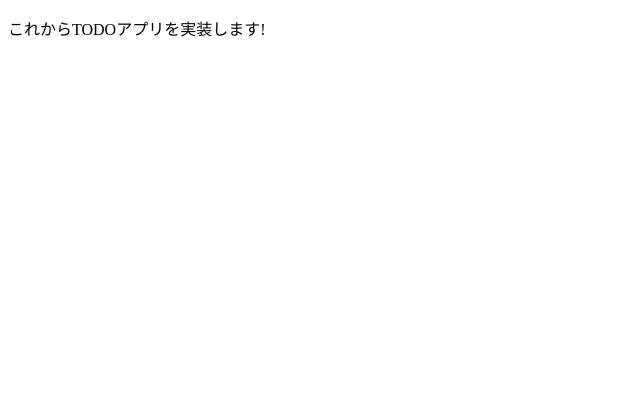
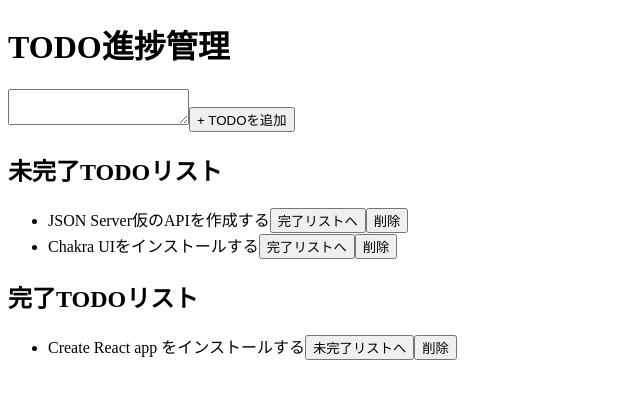
Before and after one commit to takatoshiinaoka/react-todo-app, a React (Create React App) app: page / in a window 1280 px wide. Shown: the top 398 px of the page, without its empty margins (0-640 px from the left). Built offline with nearby package versions, Linux system fonts and the light colour scheme; data requests are answered from the project's data file.

Commit message:
[add] view todoList

```diff
--- /dev/null
+++ b/db.json
@@ -0,0 +1,19 @@
+{
+    "todos":[
+        {
+            "id": 1,
+            "content": "Create React app をインストールする",
+            "done":true
+        },
+        {
+            "id": 2,
+            "content": "JSON Server仮のAPIを作成する",
+            "done":false
+        },
+        {
+            "id": 3,
+            "content": "Chakra UIをインストールする",
+            "done":false
+        }
+    ]
+}
--- a/package.json
+++ b/package.json
@@ -6,9 +6,11 @@
     "@testing-library/jest-dom": "^5.16.4",
     "@testing-library/react": "^13.3.0",
     "@testing-library/user-event": "^13.5.0",
+    "axios": "^0.27.2",
     "react": "^18.2.0",
     "react-dom": "^18.2.0",
     "react-scripts": "5.0.1",
+    "ulid": "^2.3.0",
     "web-vitals": "^2.1.4"
   },
   "scripts": {
@@ -34,5 +36,8 @@
       "last 1 firefox version",
       "last 1 safari version"
     ]
+  },
+  "devDependencies": {
+    "json-server": "^0.17.0"
   }
 }
--- a/src/App.js
+++ /dev/null
@@ -1,7 +0,0 @@
-function App() {
-  return (
-    <p>これからTODOアプリを実装します!</p>
-  )
-}
-
-export default App
--- /dev/null
+++ b/src/apis/todos.js
@@ -0,0 +1,2 @@
+// "./apis" <= モックサーバーと通信するファイルを格納するディレクトリ
+// "todos.js" <= サーバーとの通信用ファイル
--- /dev/null
+++ b/src/components/App.js
@@ -0,0 +1,58 @@
+import React, { useState, useEffect } from "react"
+import axios from "axios" // モックサーバーとの通信のため axios を import
+
+const todoDataUrl = "http://localhost:3100/todos"
+
+function App() {
+  const [todoList, setTodoList] = useState([])
+
+  useEffect(() => {
+    const fetchData = async () => {
+      const response = await axios.get(todoDataUrl)
+      setTodoList(response.data)
+    }
+    fetchData();
+  }, [])
+
+  console.log("TODOリスト：", todoList)
+
+  const inCompletedList = todoList.filter((todo) => !todo.done)
+  console.log("未完了TODOリスト：",inCompletedList)
+
+  const completedList = todoList.filter((todo) => todo.done)
+  console.log("完了TODOリスト：",completedList)
+
+  return (
+    <>
+      <h1>TODO進捗管理</h1>
+      <textarea />
+      <button>+ TODOを追加</button>
+      <h2>未完了TODOリスト</h2>
+      <ul>
+        {inCompletedList.map((todo) => (
+          <li key={todo.id}>
+            {todo.content}
+            <button>
+              {todo.done ? "未完了リストへ" : "完了リストへ"}
+            </button>
+            <button>削除</button>
+          </li>
+        ))}
+      </ul>
+      <h2>完了TODOリスト</h2>
+      <ul>
+        {completedList.map((todo) => (
+          <li key={todo.id}>
+            {todo.content}
+            <button>
+              {todo.done ? "未完了リストへ" : "完了リストへ"}
+            </button>
+            <button>削除</button>
+          </li>
+        ))}
+      </ul>
+    </>
+  )
+}
+
+export default App
--- /dev/null
+++ b/src/components/TodoAdd.js
@@ -0,0 +1 @@
+// TODOを新規追加するコンポーネント
--- /dev/null
+++ b/src/components/TodoItem.js
@@ -0,0 +1 @@
+// TODO単体用のコンポーネント
--- /dev/null
+++ b/src/components/TodoList.js
@@ -0,0 +1 @@
+// TODOをリスト化するコンポーネント
--- /dev/null
+++ b/src/components/TodoTitle.js
@@ -0,0 +1 @@
+// タイトルコンポーネント
--- /dev/null
+++ b/src/hooks/useTodo.js
@@ -0,0 +1 @@
+// TODOの状態を管理するカスタムフック
--- a/src/index.js
+++ b/src/index.js
@@ -1,6 +1,6 @@
 import React from 'react'
 import ReactDOM from 'react-dom'
-import App from './App'
+import App from './components/App'
 
 
 ReactDOM.render(
```
